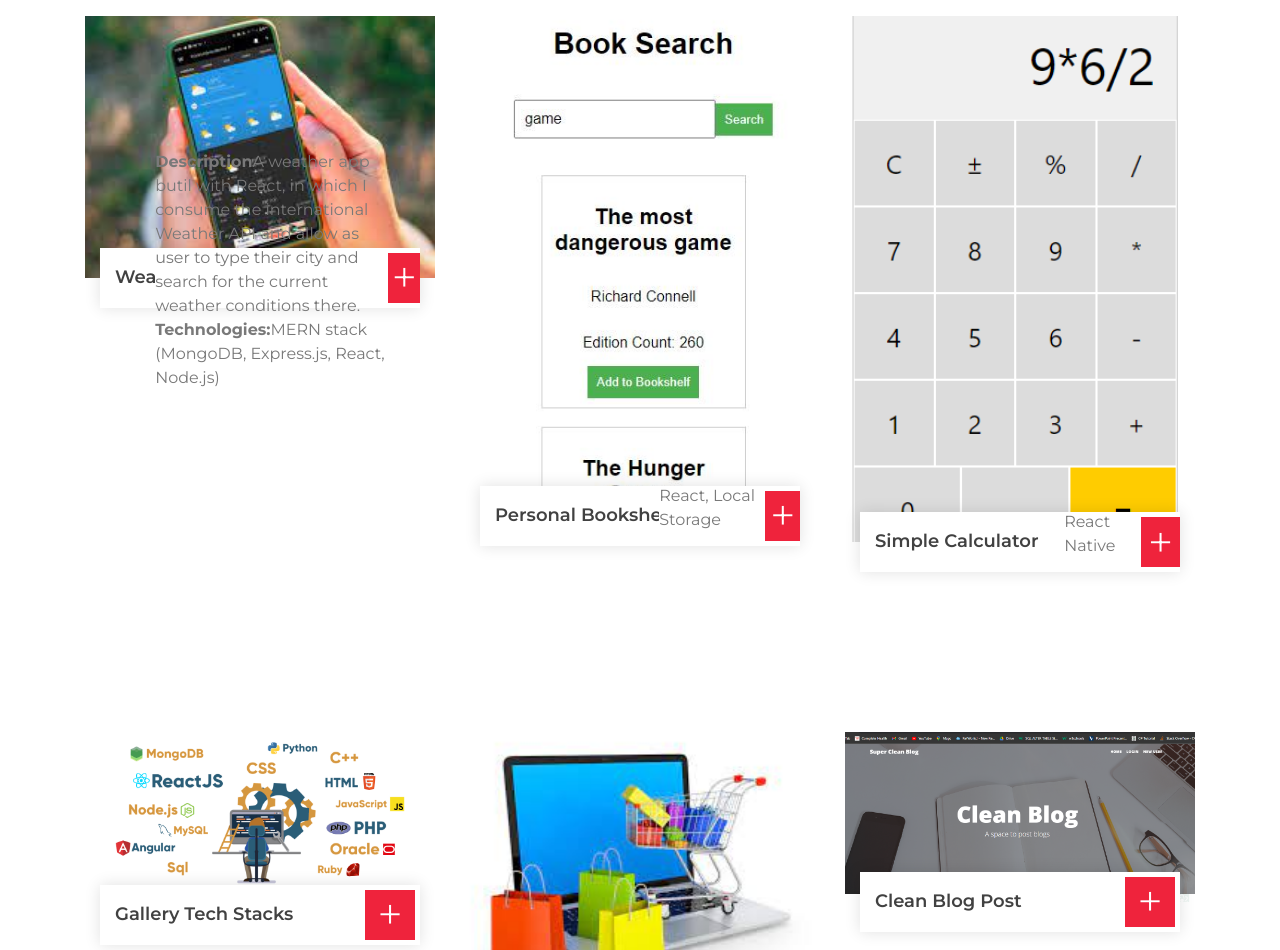
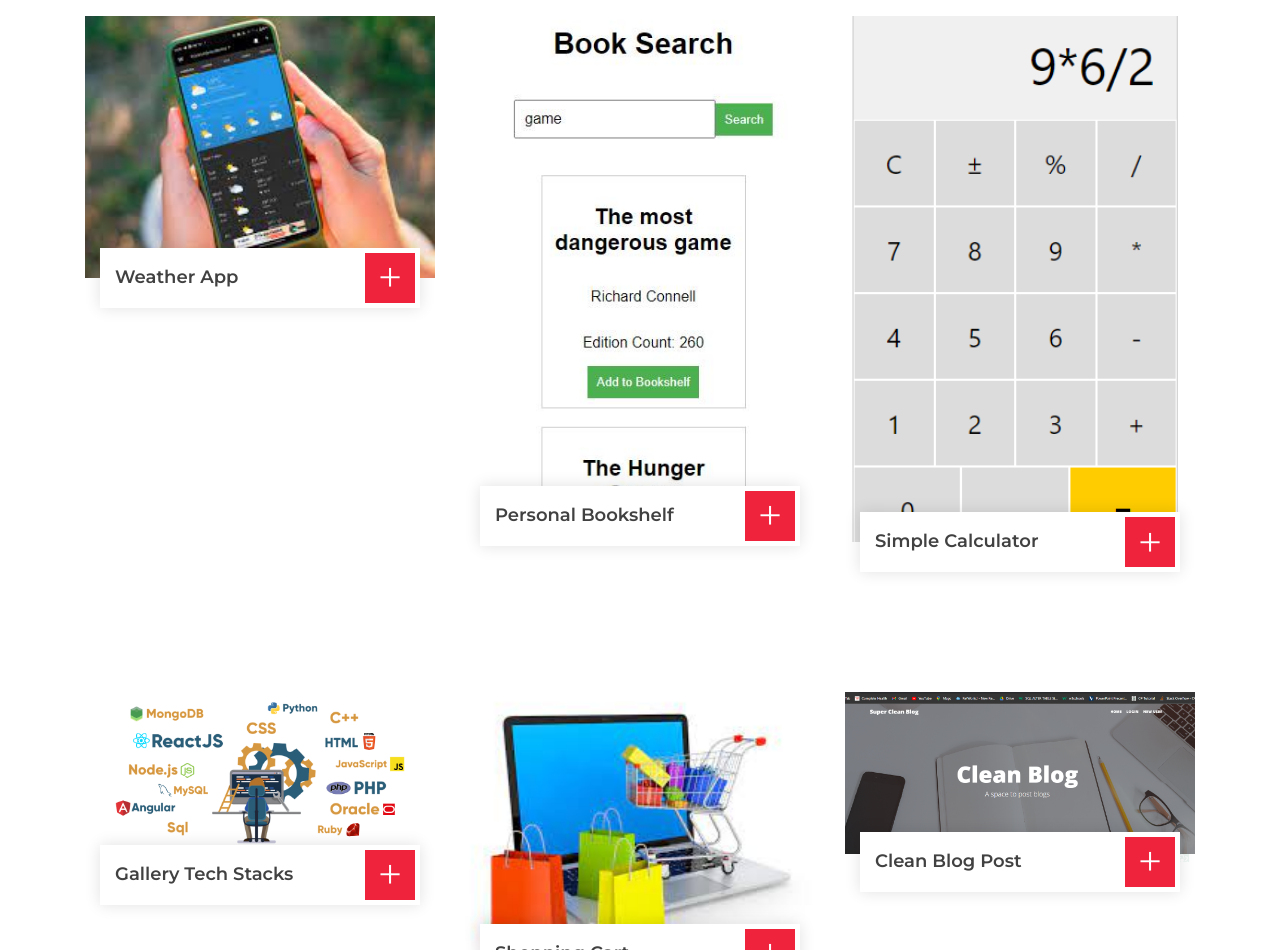
Before and after one commit to lihle-sibiya/Portfolio, a website with bundled scripts: page index.html in a window 1280 px wide. Shown: the part 1849-2799 px from the top of the page. Built offline with nearby package versions, Linux system fonts and the light colour scheme.

Commit message:
41st commit

```diff
--- a/index.html
+++ b/index.html
@@ -248,11 +248,11 @@
                         </div>
                         <div class="portfolio-text">
                             <h3>Weather App</h3>
-                            <p>
+                            <!-- <p>
                                 <strong>Description</strong>A weather app butil with React, in which I consume the international Weather API and allow as user to type their city and search for the current weather conditions there.
                                 <br>
                             <strong>Technologies:</strong>MERN stack (MongoDB, Express.js, React, Node.js)
-                        </p>
+                        </p> -->
                             <a class="btn" href="https://theeweatherapp.netlify.app/" target="_blank">+</a>
                         </div>
                     </div>
@@ -266,7 +266,7 @@
                         </div>
                         <div class="portfolio-text">
                             <h3>Personal Bookshelf</h3>
-                            <p>React, Local Storage</p>
+                            <!-- <p>React, Local Storage</p> -->
                             <a class="btn" href="https://thepersonalbookshelf.netlify.app/" target="_blank">+</a>
                         </div>
                     </div>
@@ -281,7 +281,7 @@
                         </div>
                         <div class="portfolio-text">
                             <h3>Simple Calculator</h3>
-                            <p>React Native</p>
+                            <!-- <p>React Native</p> -->
                             <a class="btn" href="https://theasimplecalculator.netlify.app/" target="_blank">+</a>
                         </div>
                     </div>
```
